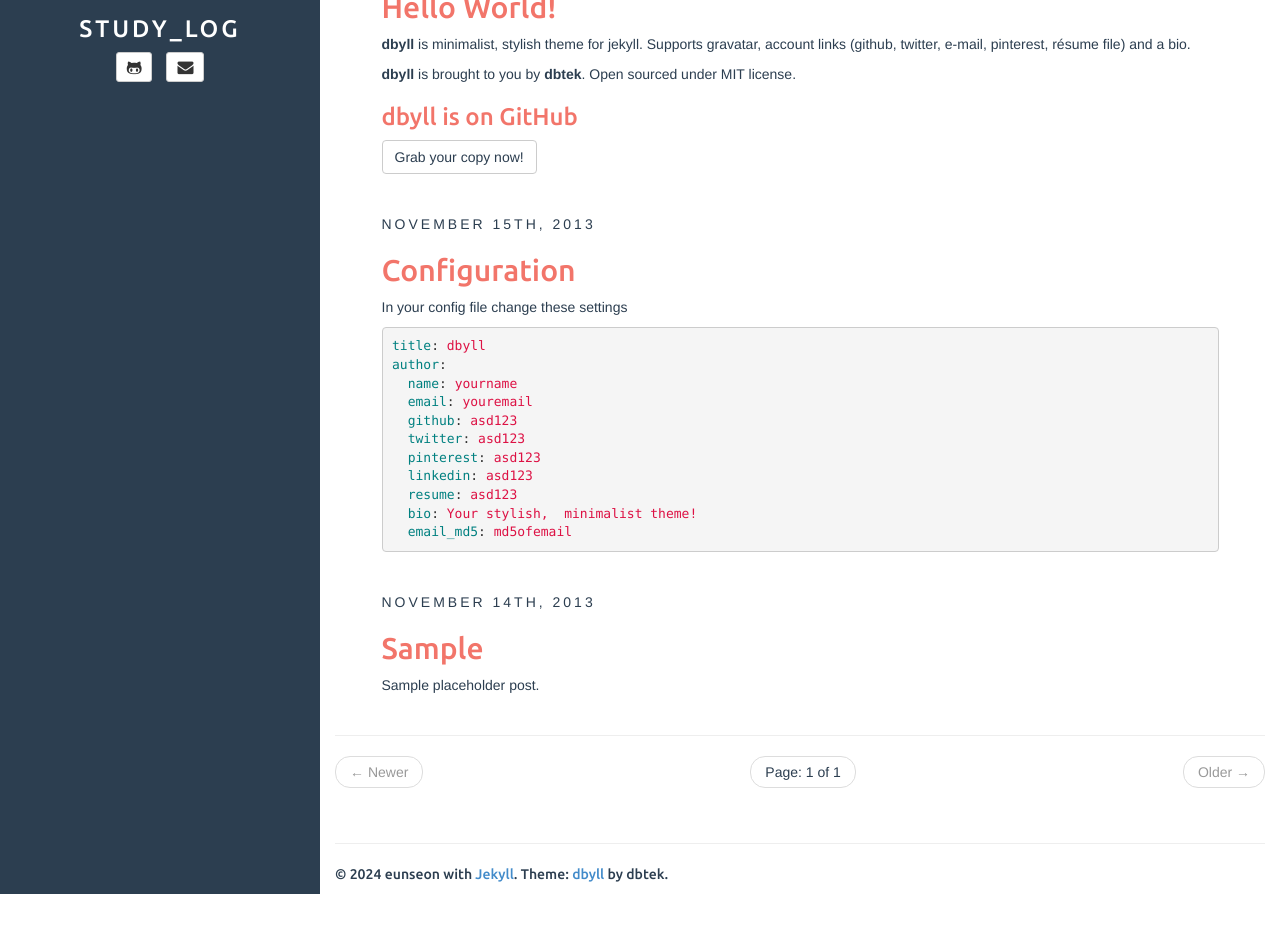
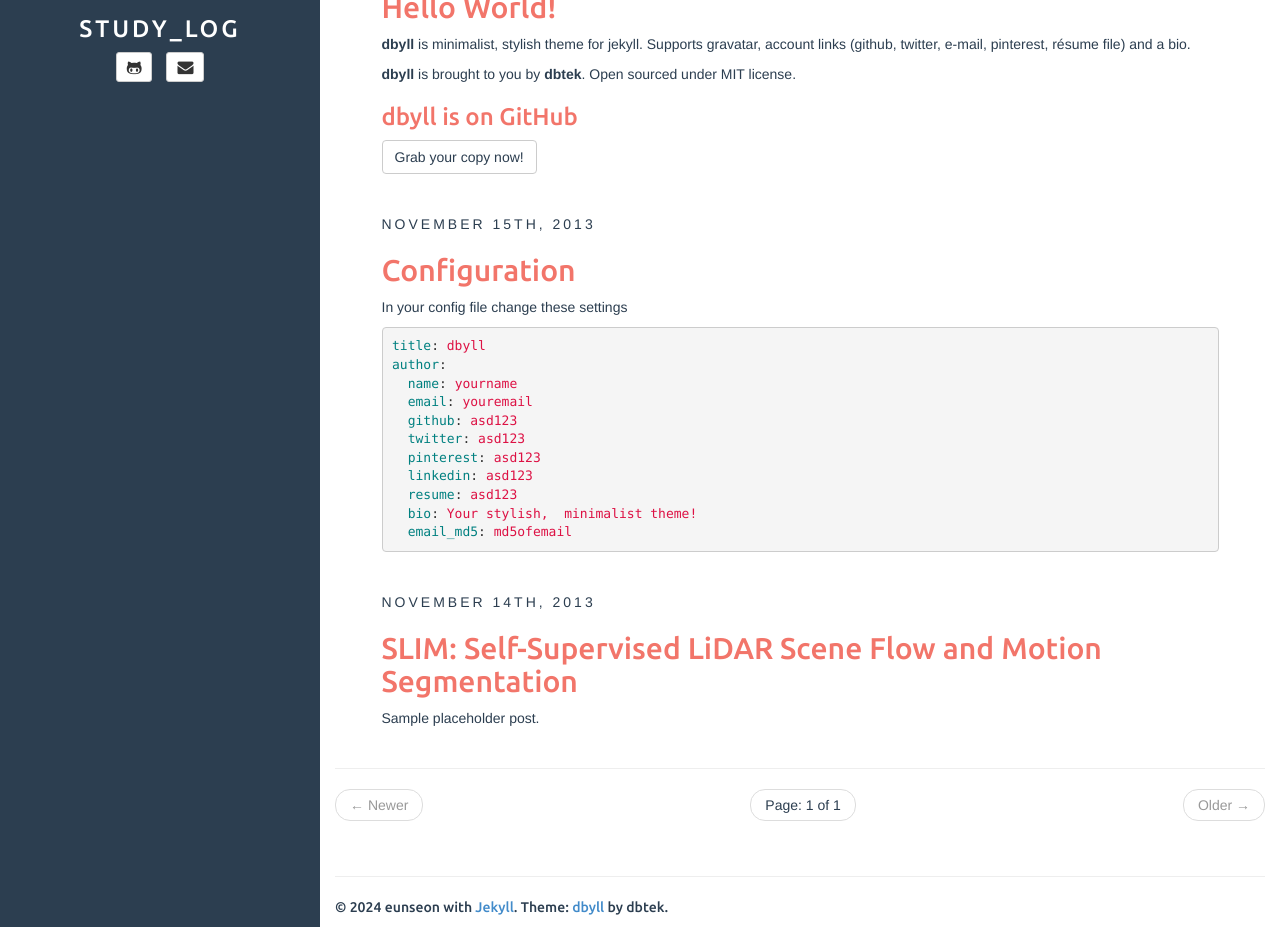
Before and after one commit to eunseon02/eunseon02.github.io, a Jekyll site: the page built from index.html, in a window 1280 px wide and 1209 px high, cut to the strip 282-1209 px from the top of the window. Built offline with Jekyll 4.4.1, drawn with Linux system fonts in a browser that asks for light colours; the list of posts is cut into pages by our own code.

Commit message:
Update 2013-11-14-sample-2.md

```diff
--- a/_posts/2013-11-14-sample-2.md
+++ b/_posts/2013-11-14-sample-2.md
@@ -1,6 +1,6 @@
 ---
 layout: post
-title: Sample
+title: "SLIM: Self-Supervised LiDAR Scene Flow and Motion Segmentation"
 categories: [general, demo, sample]
 tags: [demo, dbyll, dbtek, sample2]
 description: Sample placeholder post.
```
